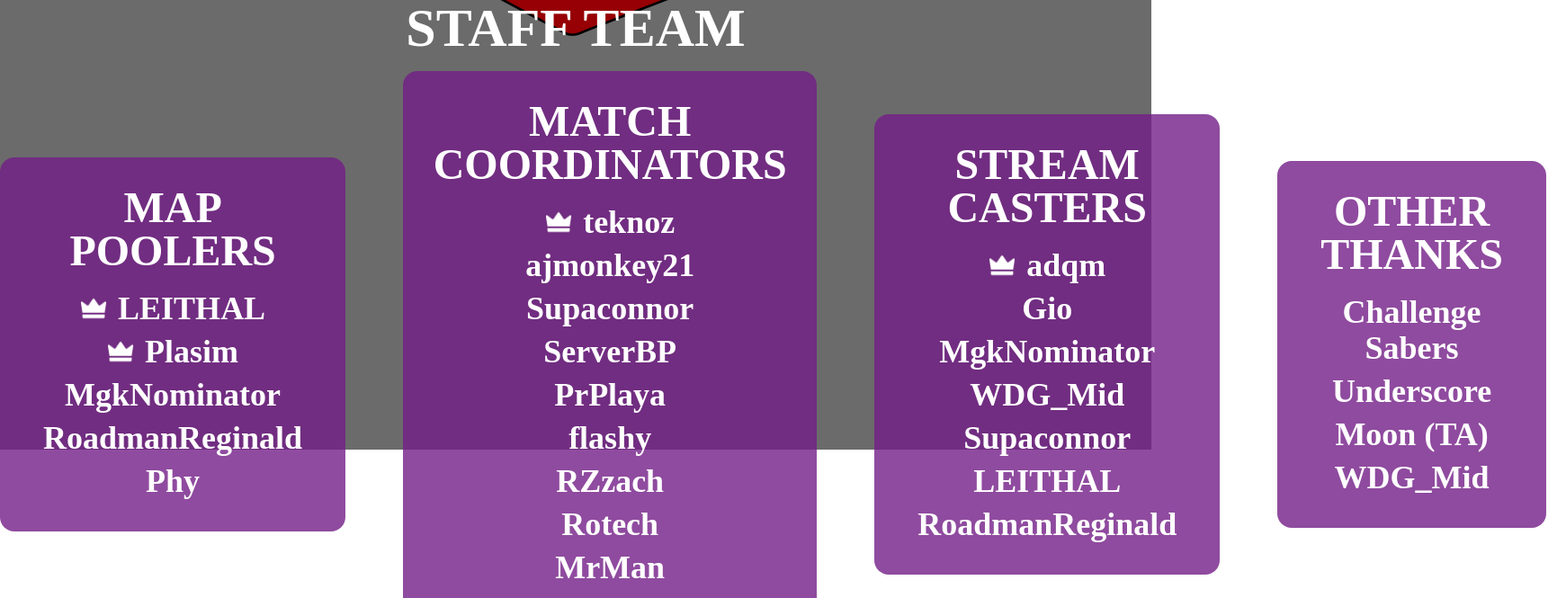
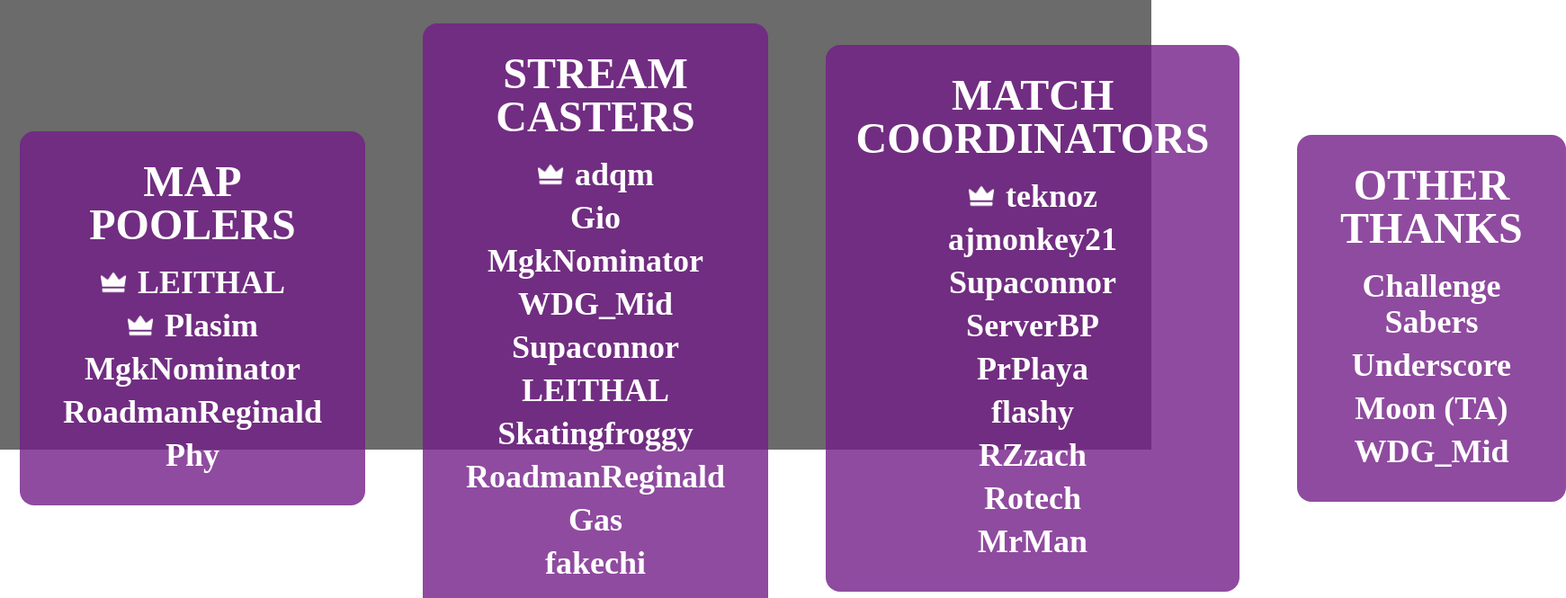
Before and after one commit to mgtourney/challenge-cup-overlay, a SvelteKit app: page /credits in a window 1280 px wide. Shown: the part 300-965 px from the top of the page at 90% size, 1741 px wide, since content can reach past the window. Built offline with nearby package versions, Linux system fonts and the light colour scheme; a web font is replaced by a local one.

Commit message:
added casters

```diff
--- a/src/routes/credits/+page.svelte
+++ b/src/routes/credits/+page.svelte
@@ -1,19 +1,18 @@
 <script lang="ts">
-    import StaffCard from '$lib/components/StaffCard.svelte';
 </script>
 
 <div class="h-screen w-screen bg-grey flex flex-col text-white">
     <!-- Logo -->
     <div class="flex flex-col items-center px-4 py-10">
-        <img src="/BSCC2024_Logo.png" class="h-[300px] w-[300px] justify-center" alt="logo"/>
-        <img src="/BSCC2024_text.png" class="h-[200px] w-[430px] justify-center mt-[-247px]" alt="logo"/>
+        <img src="/BSCC2024_Logo.png" class="h-[200px] w-[200px] justify-center" alt="logo"/>
+        <img src="/BSCC2024_text.png" class="h-[200px] w-[380px] justify-center mt-[-200px]" alt="logo"/>
         <div class="flex w-full py-0 bottom-0 inset-x-0 text-white leading-4 justify-center font-extrabold text-6xl pt-[30px]">STAFF TEAM</div>
     </div>
 
 
     <div class="flex flex-row justify-center items-center text-center gap-16">
         <!-- Organizers-->
-        <div class="flex flex-col bg-purple rounded-2xl px-12 py-8 bg-opacity-80 w-[375px]">
+        <div class="flex flex-col bg-purple rounded-2xl px-12 py-8 bg-opacity-80 w-[425px]">
             <div class="flex flex-row justify-center items-center text-center">
 
                 <div class="font-extrabold text-5xl text-center pb-4">ORGANIZERS</div>
@@ -37,7 +36,7 @@
             </div>
         </div>
         <!--Map Poolers-->
-        <div class="flex flex-col bg-purple rounded-2xl px-12 py-8 bg-opacity-80 w-[400px]">
+        <div class="flex flex-col bg-purple rounded-2xl px-12 py-8 bg-opacity-80 w-[415px]">
             <div class="flex flex-row justify-center items-center text-center">
 
                 <div class="font-extrabold text-5xl text-center pb-4">MAP POOLERS</div>
@@ -70,7 +69,52 @@
                 </div>
             </div>
         </div>
+        <!--Stream Casters-->
+        <div class="flex flex-col bg-purple rounded-2xl px-12 py-8 bg-opacity-80 w-[425px]">
+            <div class="flex flex-row justify-center items-center text-center">
 
+                <div class="font-extrabold text-5xl text-center pb-4">STREAM CASTERS</div>
+            </div>
+
+            <div class="flex flex-col justify-center items-center text-center">
+                <div class="flex flex-row justify-center items-center text-center">
+                    <div class="h-[30px] me-3 aspect-square">
+                        <img src="/Captain_Icon.png" class="h-full w-full" alt="cute"/>
+                    </div>
+                    <div class="font-bold text-4xl py-1">adqm</div>
+                </div>
+
+                <div class="flex flex-row justify-center items-center text-center">
+                    <div class="font-bold text-4xl py-1">Gio</div>
+                </div>
+
+                <div class="flex flex-row justify-center items-center text-center">
+                    <div class="font-bold text-4xl py-1">MgkNominator</div>
+                </div>
+
+                <div class="flex flex-row justify-center items-center text-center">
+                    <div class="font-bold text-4xl py-1">WDG_Mid</div>
+                </div>
+                <div class="flex flex-row justify-center items-center text-center">
+                    <div class="font-bold text-4xl py-1">Supaconnor</div>
+                </div>
+                <div class="flex flex-row justify-center items-center text-center">
+                    <div class="font-bold text-4xl py-1">LEITHAL</div>
+                </div>
+                <div class="flex flex-row justify-center items-center text-center">
+                    <div class="font-bold text-4xl py-1">Skatingfroggy</div>
+                </div>
+                <div class="flex flex-row justify-center items-center text-center">
+                    <div class="font-bold text-4xl py-1">RoadmanReginald</div>
+                </div>
+                <div class="flex flex-row justify-center items-center text-center">
+                    <div class="font-bold text-4xl py-1">Gas</div>
+                </div>
+                <div class="flex flex-row justify-center items-center text-center">
+                    <div class="font-bold text-4xl py-1">fakechi</div>
+                </div>
+            </div>
+        </div>
         <!--Match Coordinators-->
         <div class="flex flex-col bg-purple rounded-2xl px-12 py-8 bg-opacity-80 w-[460px]">
             <div class="flex flex-row justify-center items-center text-center">
@@ -114,43 +158,6 @@
                 </div>
             </div>
         </div>
-        <!--Stream Casters-->
-        <div class="flex flex-col bg-purple rounded-2xl px-12 py-8 bg-opacity-80 w-[425px]">
-            <div class="flex flex-row justify-center items-center text-center">
-
-                <div class="font-extrabold text-5xl text-center pb-4">STREAM CASTERS</div>
-            </div>
-
-            <div class="flex flex-col justify-center items-center text-center">
-                <div class="flex flex-row justify-center items-center text-center">
-                    <div class="h-[30px] me-3 aspect-square">
-                        <img src="/Captain_Icon.png" class="h-full w-full" alt="cute"/>
-                    </div>
-                    <div class="font-bold text-4xl py-1">adqm</div>
-                </div>
-
-                <div class="flex flex-row justify-center items-center text-center">
-                    <div class="font-bold text-4xl py-1">Gio</div>
-                </div>
-
-                <div class="flex flex-row justify-center items-center text-center">
-                    <div class="font-bold text-4xl py-1">MgkNominator</div>
-                </div>
-
-                <div class="flex flex-row justify-center items-center text-center">
-                    <div class="font-bold text-4xl py-1">WDG_Mid</div>
-                </div>
-                <div class="flex flex-row justify-center items-center text-center">
-                    <div class="font-bold text-4xl py-1">Supaconnor</div>
-                </div>
-                <div class="flex flex-row justify-center items-center text-center">
-                    <div class="font-bold text-4xl py-1">LEITHAL</div>
-                </div>
-                <div class="flex flex-row justify-center items-center text-center">
-                    <div class="font-bold text-4xl py-1">RoadmanReginald</div>
-                </div>
-            </div>
-        </div>
 
         <!--Other Thanks-->
         <div class="flex flex-col bg-purple rounded-2xl px-12 py-8 bg-opacity-80 w-[375px]">
@@ -191,7 +198,7 @@
         <div class="flex flex-col justify-end items-center h-fit w-full">
             <div class="flex flex-row items-center justify-center bg-red bg-opacity-50 rounded-t-2xl">
                 <!-- <img src="https://reactive.fugi.tech/group?layer-name=Discord+Reactive+-+Group&layer-width=1920&layer-height=300" class="h-full w-fuull aspect-square rounded-lg" alt="cute"/> -->
-                 <iframe src="https://reactive.fugi.tech/group?layer-name=Discord+Reactive+-+Group&layer-width=1920&layer-height=300" title="discord"></iframe>
+                 <iframe src="https://reactive.fugi.tech/group?layer-name=Discord+Reactive+-+Group&layer-width=1920&layer-height=200" title="discord"></iframe>
             </div>
         </div>
     </div>
```
